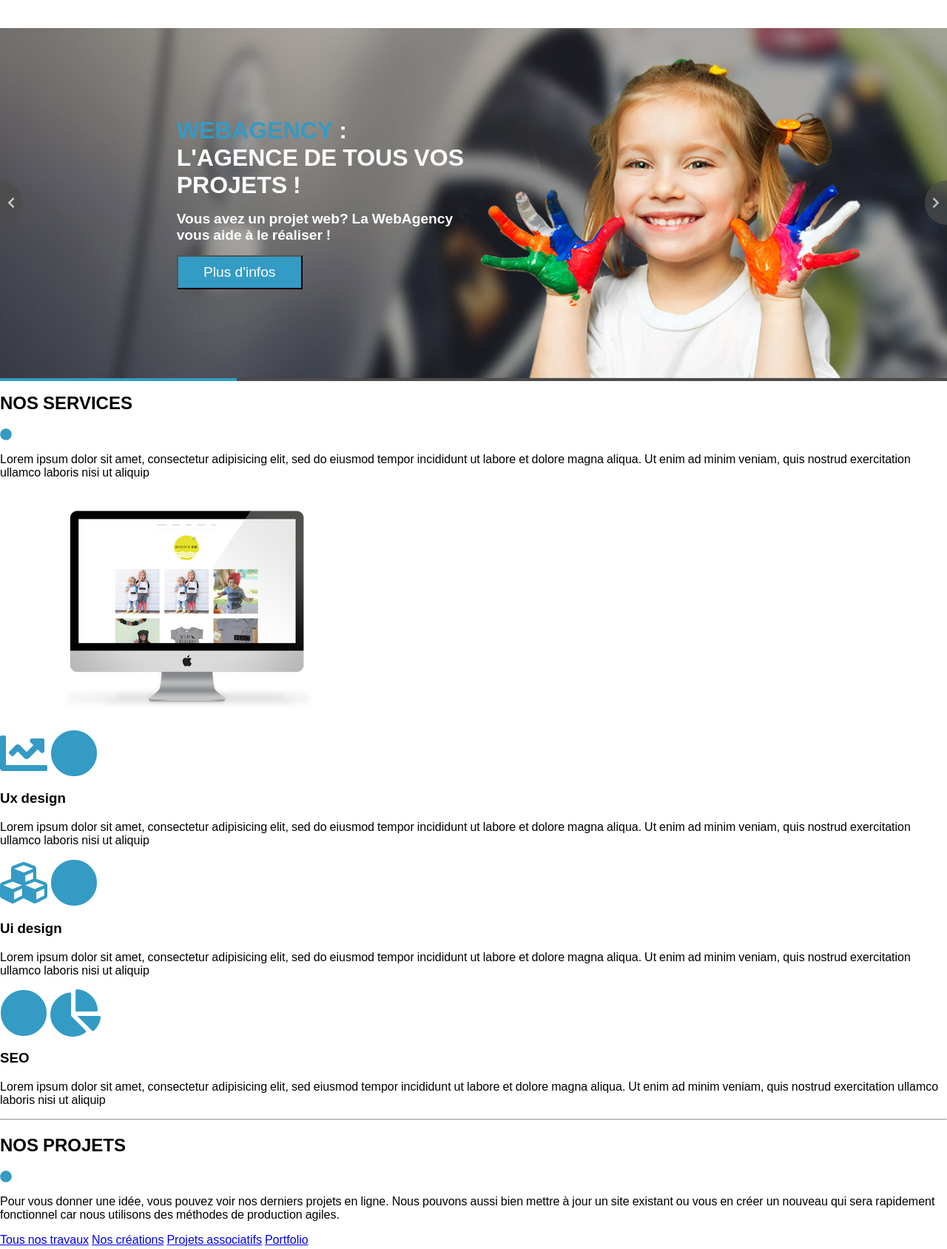
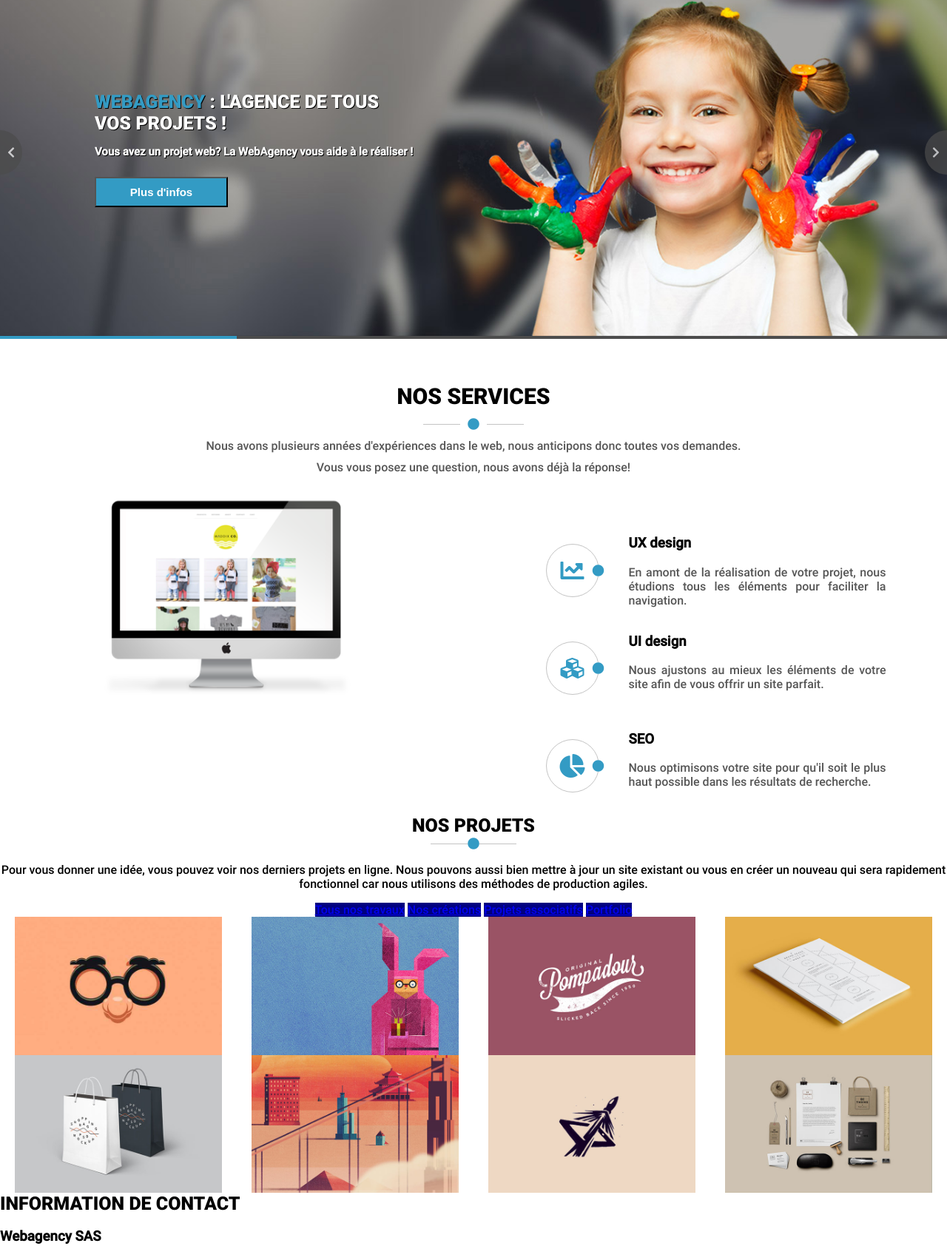
Before and after one commit to poms313/integrerMaquette, a plain HTML site: page html/index.html in a window 1280 px wide. Shown: the part 142-1830 px from the top of the page at 74% size. Drawn offline with Linux system fonts and the light colour scheme.

Commit message:
seconde partie

```diff
--- a/css/header.css
+++ b/css/header.css
@@ -7,7 +7,7 @@
 */
 
 #acceuil {
-
+	height: 20vw;
 	display: flex;
 	align-items: center;
 	justify-content: space-between;
@@ -23,18 +23,67 @@
 	animation-timing-function: ease-in-out;
 	animation-iteration-count: infinite;
 	animation-duration: 20s;
-	animation-direction: alternate;
+
 
 }
 
 @keyframes fadeImage {
 	0%,
-	40% {
+	49% {
 		background-image: url(../images/slider/bg1.jpg);
 	}
-	60%,
+	50%,
 	100% {
 		background-image: url(../images/slider/bg2.jpg);
+	}
+}
+
+
+
+#acceuilTexte1,
+#acceuilTexte2 {
+	width: 40%;
+	position: absolute;
+	left: 10%;
+
+	display: flex;
+	flex-direction: column;
+
+	animation-timing-function: ease-in-out;
+	animation-iteration-count: infinite;
+	animation-duration: 20s;
+	animation-direction: normal;
+	text-shadow: 1px 1px black;
+}
+
+#acceuilTexte1 {
+	animation-name: fadeTexte1;
+}
+
+#acceuilTexte2 {
+	animation-name: fadeTexte2;
+}
+
+@keyframes fadeTexte1 {
+	0%,
+	49% {
+		z-index: 5;
+	}
+	50%,
+	100% {
+
+		z-index: -1;
+	}
+}
+
+@keyframes fadeTexte2 {
+	0%,
+	49% {
+		z-index: -1;
+	}
+	50%,
+	100% {
+		z-index: 5;
 	}
 }
 
@@ -42,80 +91,23 @@
 	color: white;
 }
 
-#acceuilTexte1 {
-	display: flex;
-
-	flex-direction: column;
-	animation-name: fadeTexte1;
-	animation-timing-function: ease-in-out;
-	animation-iteration-count: infinite;
-	animation-duration: 20s;
-	animation-direction: alternate;
+h1,
+h2 {
+	margin: 0;
+	font-size: 25px;
+	text-transform: uppercase;
 }
 
-@keyframes fadeTexte1 {
-	0%,
-	35% {
-		z-index: 5;
-
-	}
-	40%,
-	100% {
-
-		z-index: -1;
-	}
-
-}
-
-
-#acceuilTexte2 {
-
-	position: absolute;
-	left: 10%;
-
-	display: flex;
-	flex-direction: column;
-
-	animation-name: fadeTexte2;
-	animation-timing-function: ease-in-out;
-	animation-iteration-count: infinite;
-	animation-duration: 20s;
-	animation-direction: alternate;
-}
-
-@keyframes fadeTexte2 {
-	0%,
-	40% {
-		z-index: -1;
-	}
-	65%,
-	100% {
-		z-index: 5;
-
-
-	}
-
-}
-
-h1 {
-	width: 50%;
-	margin: 0;
-	font-size: 2.5vw;
-
-	text-transform: uppercase;
-
-}
-
-#acceuil h2 {
-	width: 50%;
-	font-size: 1.5vw;
+#acceuil h3 {
+	font-size: 15px;
 }
 
 #acceuil button {
-	width: 170px;
+	width: 180px;
+	margin: 10px 0;
 	padding: 10px;
-	font-size: 1.5vw;
-
+	font-size: 15px;
+	font-weight: 600;
 }
 
 #flecheSliderGauche {
@@ -137,16 +129,13 @@ h1 {
 	justify-content: center;
 	background: #4c4c4c;
 	opacity: 0.7;
-
-
-
 }
 
 #progress {
 	width: 100%;
 	height: 4px;
 	margin: 0;
-	position: absolute;
+	position: relative;
 
 }
 
--- a/css/nav.css
+++ b/css/nav.css
@@ -11,11 +11,7 @@ nav {
 	width: 100%;
 	position: fixed;
 	top: 0;
-
-
 	z-index: 20;
-
-
 
 	display: flex;
 	justify-content: space-around;
@@ -23,7 +19,6 @@ nav {
 	flex-wrap: wrap;
 
 	background-color: white;
-
 }
 
 nav a {
--- a/css/projets.css
+++ b/css/projets.css
@@ -1,31 +1,48 @@
-
 /*
 
 ╔═════════════════════════════════╗
 ║         Nos projets             ║
 ╚═════════════════════════════════╝
+#triangle {
+    width: 0;
+    height: 0;
+    border-left: 18px solid transparent;
+    border-right: 18px solid transparent;
+    border-bottom: 30px solid blue;
+}
+*/
 
-*/
+#introProjets {
+	text-align: center;
+}
 
 #portfolio h2 {
 	text-transform: uppercase;
 }
 
-#btnServices {
-	background-color: lightgray;
+#btnServices {}
+
+#btnServices a {
+	background-color: navy;
+}
+
+#btnServices a .active {
+	background-color: coral;
 }
 
 #btnServices a {}
 
-#btnServices a: {
-	background-color: #339bc4;
+#sliderImage {
+	display: flex;
+	flex-wrap: wrap;
+	/*ne pas etirer images*/
+	align-content: stretch;
+
+	justify-content: space-around;
+
 }
 
-#btnServices a {}
+#sliderImage img {
+	width: 280px;
 
-
-
-#sliderImage img {
-	width: 20%;
-	padding: 20px;
 }
--- a/css/services.css
+++ b/css/services.css
@@ -1,4 +1,3 @@
-
 /*
 
 ╔═════════════════════════════════╗
@@ -7,25 +6,80 @@
 
 */
 
+#services {
+	margin-top: 60px;
+}
+
+#introServices {
+	text-align: center;
+}
+
+#introServices p {
+	margin: 10px;
+
+	color: #565656;
+}
+
 #services h2 {
+	margin: 10px;
+	font-size: 30px;
 	text-transform: uppercase;
 }
 
+#nosServices {
+	display: flex;
+	flex-wrap: wrap;
+	justify-content: space-around;
+}
 
 #servicesGauche {
-	float: left;
 	width: 500px;
-	height: 500px;
+	height: 450px;
+	display: flex;
+	flex-direction: column;
+	justify-content: flex-start;
+	align-content: center;
+}
+
+#servicesGauche img {
+	width: 100%;
 }
 
 #servicesDroite {
-	padding-top: 50px;
-	width: 100%;
+	width: 500px;
 	height: 450px;
+	padding: 0 25px;
+	display: flex;
+	flex-direction: column;
+	justify-content: flex-end;
 }
 
-#servicesDroite i {
+#servicesDroite p {
+	text-align: justify;
+	color: #565656;
+}
+
+#ux,
+#ui,
+#seo {}
+
+.iconesServices {
+	width: 70px;
+	height: 70px;
+	margin: 30px 40px;
+	position: relative;
 	float: left;
-	padding: 5px;
-	margin: 10px;
+	display: flex;
+	align-items: center;
+	justify-content: center;
+	border: 1px solid #c4c4c4;
+	border-radius: 50%;
 }
+
+
+
+.iconesServices i:last-of-type {
+	position: absolute;
+	right: -8px;
+	background-color: white;
+}
--- a/css/style.css
+++ b/css/style.css
@@ -4,44 +4,50 @@
 ║          Général                ║
 ╚═════════════════════════════════╝
 text navtruc au dessus
+enlever decalage lors du click sur lien
+pk photo hamburger et autres dossiers?
 
-coller bouton portfolio
+
 fleche vers bas on selected
 legende sur image portfolio
-icones services dans cerle
 lien google map
 */
 
+
 @font-face {
-	font-family: 'fontawesome-webfont';
-	src: url('../fonts/fontawesome-webfont.ttf');
-	src: url('../fonts/fontawesome-webfont.eot') format('eot'),
-	url('../fonts/fontawesome-webfont.woff') format('woff'),
-	url('../fonts/fontawesome-webfont.ttf') format('truetype'),
-	url('../fonts/fontawesome-webfont.svg') format('svg');
+	font-family: 'Roboto-Black';
+	src: url('../fonts/Roboto-Black.ttf');
+}
+
+@font-face {
+	font-family: 'Roboto-Medium';
+	src: url('../fonts/Roboto-Medium.ttf');
 }
 
 body {
 	position: relative;
 	margin: 0;
 	padding: 0;
-	font-family: 'fontawesome-webfont', sans-serif;
+	font-family: 'Roboto-Medium', sans-serif;
 }
 
-main {
-	position: absolute;
-	top: 180px;
+h1,
+h2 {
+	font-family: 'Roboto-Black', sans-serif;
 }
 
-#main {}
+/* Décale le contenu de la page vers bas, afin de pas masquer le contenu caché par le menu*/
 
-/*Décale la clible des liens vers le bas, afin de pas masquer le contenu*/
+main {
+
+	margin-top: 100px;
+}
+
+/*Décale la clible des liens vers le bas, afin de pas masquer le contenu caché par le menu*/
 
 section:target {
 	padding-top: 83px;
-	margin-top: -83px;
 }
-
 
 
 .bleu {
@@ -56,3 +62,21 @@ button {
 button:hover {
 	box-shadow: 0 4px 8px 0 rgba(0, 0, 0, 0.2), 0 6px 20px 0 rgba(0, 0, 0, 0.19);
 }
+
+.rondBarre {
+	height: 20px;
+	display: flex;
+	align-items: center;
+	justify-content: center;
+}
+
+.rondBarre span {
+	background-color: #c4c4c4;
+	height: 1px;
+	width: 50px;
+}
+
+.rondBarre i {
+	display: flex;
+	text-align: center;
+}
--- a/html/index.html
+++ b/html/index.html
@@ -26,6 +26,8 @@
 ╔═════════════════════════════════╗
 ║      Menu de navigation         ║
 ╚═════════════════════════════════╝  -->
+
+
 	<nav>
 		<div id="menuGauche">
 			<img src="../images/logo.png" alt="logo" />
@@ -38,151 +40,176 @@
 			<a href="#portfolio">Portfolio</a>
 			<a href="#contact">Contact</a>
 		</div>
-
-
-
 	</nav>
 
-
-	<main>
 
 	<!--
 ╔═════════════════════════════════╗
 ║      L'en-tête du site          ║
 ╚═════════════════════════════════╝   -->
+
+	<main>
+
 		<section id="acceuil">
+
 			<div id="flecheSliderGauche"><a href="#acceuilTexte1"><i class="fas fa-chevron-left"></i></a></div>
+
 			<div id="acceuilTexte1">
-					<h1><span class="bleu">Webagency</span> : l'agence de tous vos projets ! </h1>
-					<h2>Vous avez un projet web? La WebAgency vous aide à le réaliser !</h2>
+				<h1><span class="bleu">Webagency</span> : l'agence de tous<br>vos projets ! </h1>
+				<h3>Vous avez un projet web? La WebAgency vous aide à le réaliser !</h3>
 				<button>Plus d'infos</button>
 			</div>
+
 			<div id="acceuilTexte2">
-					<h1><span class="bleu">Webagency</span> : l'agence de tous vos projets !</h1>
-					<h2>Nous vous créons votre site sur mesure, comme vous le voulez!</h2>
+				<h2><span class="bleu">Webagency</span> : l'agence de tous<br>vos projets !</h2>
+				<h3>Nous vous créons votre site sur mesure, comme vous le voulez!</h3>
 				<button>Découvrir nos offres</button>
 			</div>
+
 			<div id="flecheSliderDroite"><a href="#acceuilTexte2"><i class="fas fa-chevron-right"></i></a></div>
+
 		</section>
+
 		<div id="progress">
 			<div id="progressBleu"></div>
 			<div id="progressGris"></div>
 		</div>
 
+
+
 		<!--
 ╔═════════════════════════════════╗
 ║        Nos services             ║
 ╚═════════════════════════════════╝    -->
+
+
+
 		<section id="services">
+
 			<div id="introServices">
-
 				<h2>Nos services</h2>
+				<div class="rondBarre">
+					<span></span>
 					<p><i class="fas fa-circle bleu "></i></p>
-					<p>Lorem ipsum dolor sit amet, consectetur adipisicing elit, sed do eiusmod tempor incididunt ut labore et dolore magna aliqua. Ut enim ad minim veniam, quis nostrud exercitation ullamco laboris nisi ut aliquip</p>
+					<span></span>
+				</div>
+				<p>Nous avons plusieurs années d'expériences dans le web, nous anticipons donc toutes vos demandes. </p>
+				<p>Vous vous posez une question, nous avons déjà la réponse! </p>
 			</div>
 
-				<div id="nosServices ">
-					<div id="servicesGauche ">
-						<img src="../images/main-feature.png " alt="nos services " />
+			<div id="nosServices">
+				<div id="servicesGauche">
+					<img src="../images/main-feature.png " alt="nos services principaux: UX design, UI design et SEO " />
 				</div>
 
+				<div id="servicesDroite">
 
-					<div id="servicesDroite ">
-
-
-						<div id="ux ">
-							<i class="fas fa-chart-line fa-4x bleu "></i>
-							<i class="fas fa-circle fa-4x bleu "></i>
-							<h3>Ux design</h3>
-							<p> Lorem ipsum dolor sit amet, consectetur adipisicing elit, sed do eiusmod tempor incididunt ut labore et dolore magna aliqua. Ut enim ad minim veniam, quis nostrud exercitation ullamco laboris nisi ut aliquip</p>
+					<div id="ux">
+						<div class="iconesServices">
+							<i class="fas fa-chart-line fa-2x bleu "></i>
+							<i class="fas fa-circle fa-1x bleu "></i>
 						</div>
 
-
-						<div id="ui ">
-							<i class="fas fa-cubes fa-4x bleu "></i>
-							<i class="fas fa-circle fa-4x bleu "></i>
-							<h3>Ui design</h3>
-							<p>Lorem ipsum dolor sit amet, consectetur adipisicing elit, sed do eiusmod tempor incididunt ut labore et dolore magna aliqua. Ut enim ad minim veniam, quis nostrud exercitation ullamco laboris nisi ut aliquip</p>
+						<h3>UX design</h3>
+						<p>En amont de la réalisation de votre projet, nous étudions tous les éléments pour faciliter la navigation.</p>
 					</div>
 
-						<div id="seo ">
-							<i class="fas fa-circle fa-4x bleu "></i>
-							<i class="fas fa-chart-pie fa-4x bleu "></i>
+					<div id="ui">
+						<div class="iconesServices">
+							<i class="fas fa-cubes fa-2x bleu "></i>
+							<i class="fas fa-circle fa-1x bleu "></i>
+						</div>
+						<h3>UI design</h3>
+						<p>Nous ajustons au mieux les éléments de votre site afin de vous offrir un site parfait.</p>
+					</div>
+
+					<div id="seo">
+						<div class="iconesServices">
+							<i class="fas fa-chart-pie fa-2x bleu "></i>
+							<i class="fas fa-circle fa-1x bleu "></i>
+						</div>
 						<h3>SEO</h3>
-							<p> Lorem ipsum dolor sit amet, consectetur adipisicing elit, sed eiusmod tempor incididunt ut labore et dolore magna aliqua. Ut enim ad minim veniam, quis nostrud exercitation ullamco laboris nisi ut aliquip</p>
+						<p>Nous optimisons votre site pour qu'il soit le plus haut possible dans les résultats de recherche.</p>
 					</div>
 
 				</div>
 			</div>
 
-
 		</section>
 
 
 
-
-			<hr>
 		<!--
 ╔═════════════════════════════════╗
 ║         Nos projets             ║
 ╚═════════════════════════════════╝   -->
 
+
+
 		<section id="portfolio">
-				<div>
+
+			<div id="introProjets">
 				<h2>Nos projets</h2>
+
+				<div class="rondBarre">
+					<span></span>
 					<p><i class="fas fa-circle bleu "></i></p>
+					<span></span>
+				</div>
+
 				<p>Pour vous donner une idée, vous pouvez voir nos derniers projets en ligne. Nous pouvons aussi bien mettre à jour un site existant ou vous en créer un nouveau qui sera rapidement fonctionnel car nous utilisons des méthodes de production agiles.</p>
 
-					<p id="btnServices ">
-						<a href="# ">Tous nos travaux</a>
-						<a href="# ">Nos créations</a>
-						<a href="# ">Projets associatifs</a>
-						<a href="# ">Portfolio</a>
-					</p>
+				<div id="btnServices">
+					<a id="All" class="active" href="#">Tous nos travaux</a>
+					<a id="btnCreative" href="#">Nos créations</a>
+					<a id="btnCorporate" href="#">Projets associatifs</a>
+					<a id="btnPportfolio" href="#">Portfolio</a>
+				</div>
 			</div>
 
 
-				<div id="sliderImage ">
-					<img src="../images/portfolio/01.jpg " alt="01 " />
-					<img src="../images/portfolio/02.jpg " alt="02 " />
-					<img src="../images/portfolio/03.jpg " alt="03 " />
-					<img src="../images/portfolio/04.jpg " alt="04 " />
-					<img src="../images/portfolio/05.jpg " alt="05 " />
-					<img src="../images/portfolio/06.jpg " alt="06 " />
-					<img src="../images/portfolio/07.jpg " alt="07 " />
-					<img src="../images/portfolio/08.jpg " alt="08 " />
+			<div id="sliderImage">
+				<img src="../images/portfolio/01.jpg" alt="01 " />
+				<img src="../images/portfolio/02.jpg" alt="02 " />
+				<img src="../images/portfolio/03.jpg" alt="03 " />
+				<img src="../images/portfolio/04.jpg" alt="04 " />
+				<img src="../images/portfolio/05.jpg" alt="05 " />
+				<img src="../images/portfolio/06.jpg" alt="06 " />
+				<img src="../images/portfolio/07.jpg" alt="07 " />
+				<img src="../images/portfolio/08.jpg" alt="08 " />
 			</div>
+
 		</section>
-			<hr>
+
 		<!--
 ╔═════════════════════════════════╗
 ║     Formulaire de contact       ║
 ╚═════════════════════════════════╝  -->
 		<section id="contact">
-				<div id="map ">
+			<div id="carte">
 				<!-- lien google map -->
-					<div id="adresse ">
+				<div id="notreAdresse">
 					<h2>Information de contact</h2>
 					<h3>Webagency SAS</h3>
 					<p>25 rue d'Hauteville 75010 Paris</p>
 					<p>Tél: 01.02.03.04.05</p>
 				</div>
 
-					<form action="/action_page.php " id="usrform ">
-						<input type="text " name="nom " placeholder="Votre nom "><br>
-						<input name="email " placeholder="Votre email "><br>
-						<input type="text " name="objet " placeholder="Objet "><br>
-						<textarea name="message " placeholder="Message " rows="8 "></textarea>
+				<form action="/action_page.php " id="usrform">
+					<input type="text" name="nom" placeholder="Votre nom"><br>
+					<input name="email" placeholder="Votre email"><br>
+					<input type="text" name="objet" placeholder="Objet"><br>
+					<textarea name="message" placeholder="Message" rows="8"></textarea>
 
 					<br>
-						<button type="submit " value="Submit ">Envoyer votre message</button>
+					<button type="submit" value="Submit">Envoyer votre message</button>
 
 				</form>
 			</div>
 		</section>
 
 
-			<hr>
+
 
 
 	</main>
```
Also changed, not shown: css/responsive.css (+21 -2 lines), maquette/maquette111.png (added), maquette/maquette210.png (added), maquette/maquette32.png (added), maquette/maquette42.png (added). Lines whose indentation alone changed are shown as unchanged.
